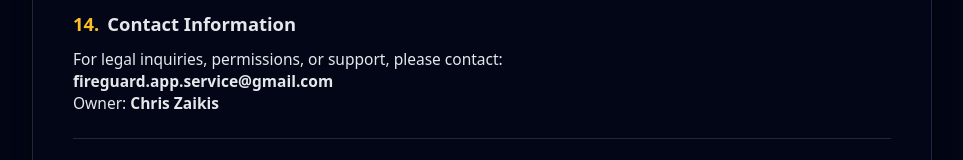
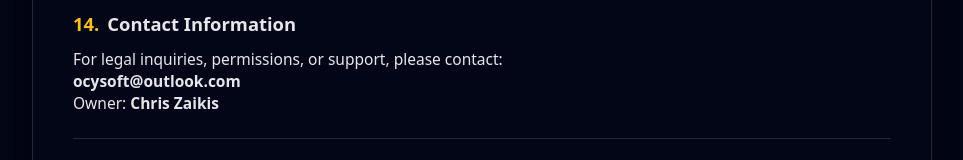
Before and after one commit to ChrisZaikis/fireguard-Privacy-policy, a plain HTML site: page index.html in a window 1280 px wide. Shown: the part 2588-2748 px from the top of the page, without its empty margins (158-1121 px from the left). Drawn offline with Linux system fonts and the light colour scheme.

Commit message:
Update contact email address in index.html

```diff
--- a/index.html
+++ b/index.html
@@ -263,7 +263,7 @@
       <h2 class="section-title"><span class="number">14.</span> Contact Information</h2>
       <p>
         For legal inquiries, permissions, or support, please contact:<br />
-        <strong>fireguard.app.service@gmail.com</strong><br />
+        <strong>ocysoft@outlook.com</strong><br />
         Owner: <strong>Chris Zaikis</strong>
       </p>
 
```
